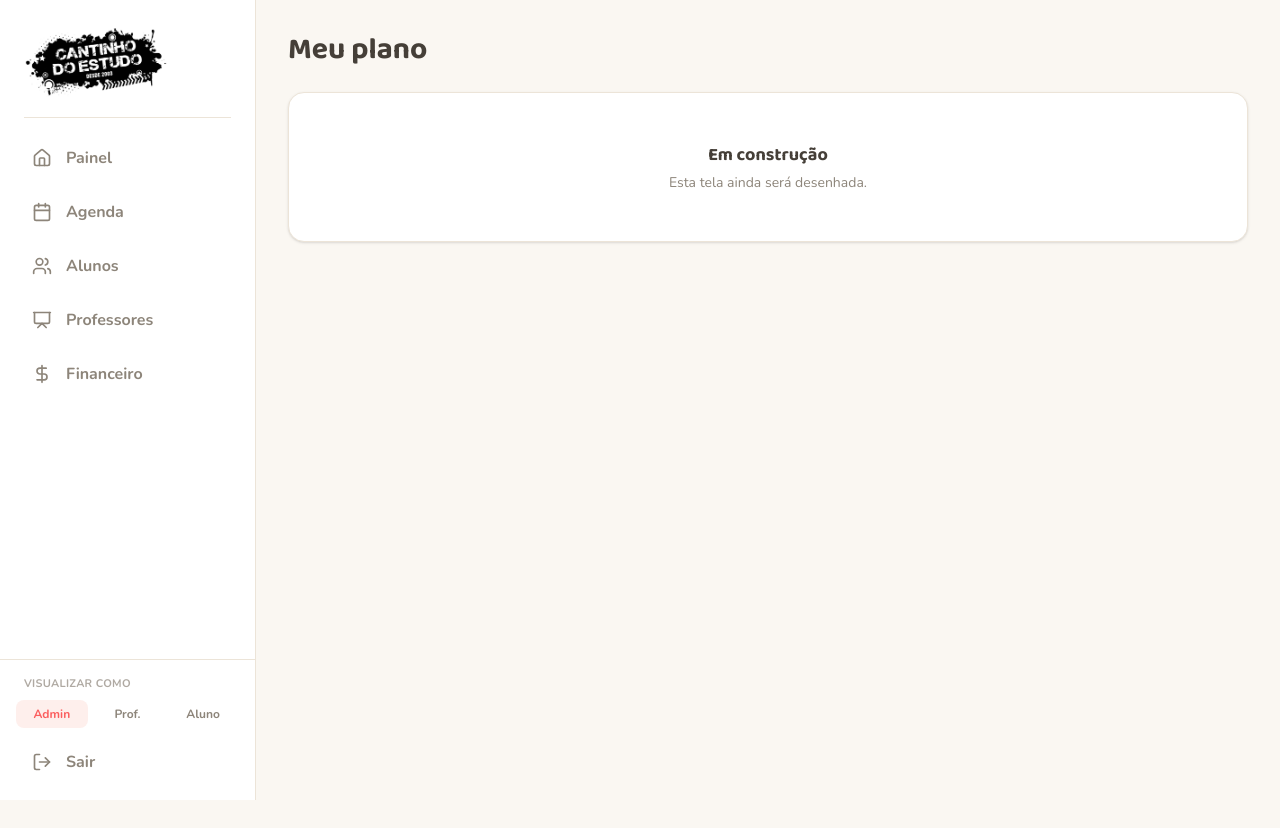
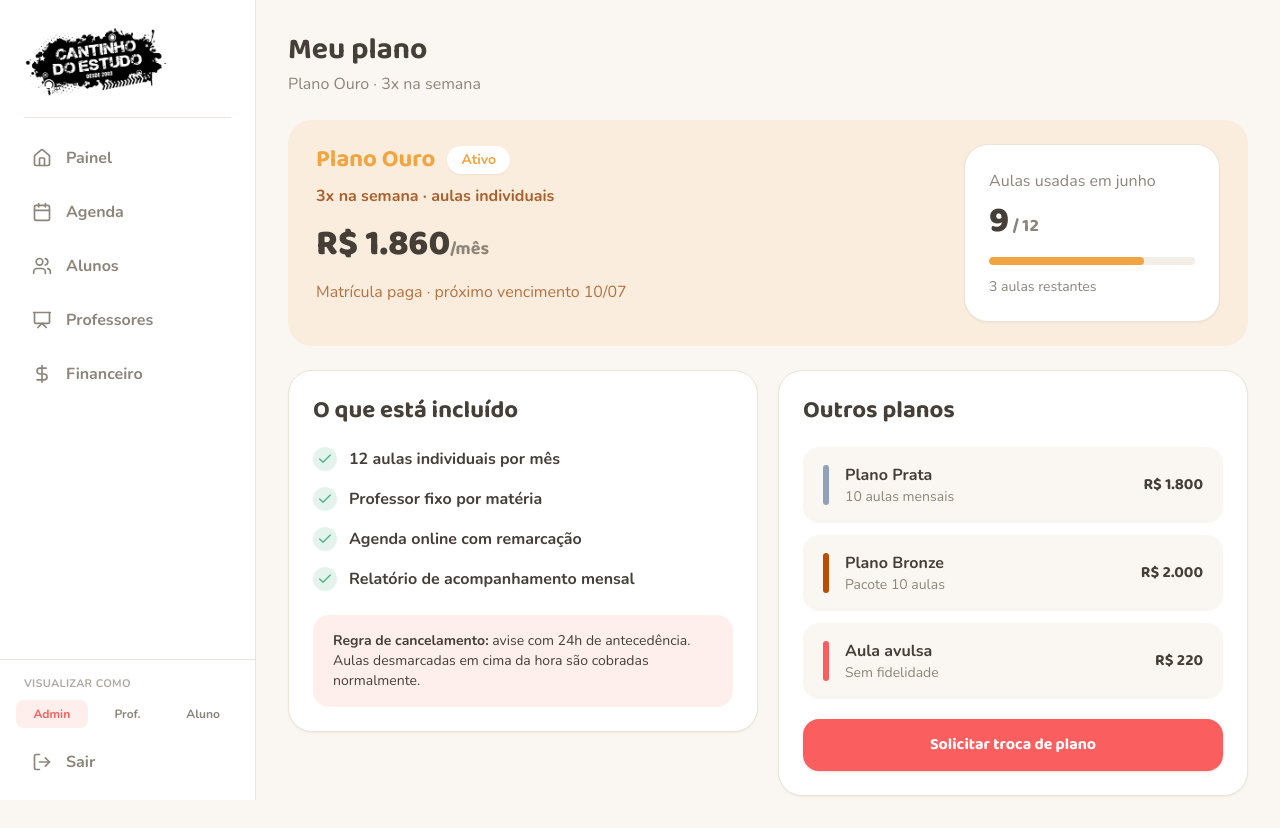
Before and after one commit to tcunha2004/cantinho-estudo-fe, an Angular app: page /plano in a window 1280 px wide. Before the commit the page ends 800 px from the top, so only its background shows below. Built offline with nearby package versions, Linux system fonts and the light colour scheme.

Commit message:
feat: my plan and payments pages in student dashboard

```diff
--- a/src/app/app.routes.ts
+++ b/src/app/app.routes.ts
@@ -61,15 +61,13 @@ export const routes: Routes = [
       // aluno
       {
         path: 'plano',
-        loadComponent: placeholder,
+        loadComponent: () => import('./pages/aluno/plano/plano').then((m) => m.Plano),
         title: pageTitle('Meu plano'),
-        data: { title: 'Meu plano' },
       },
       {
         path: 'pagamentos',
-        loadComponent: placeholder,
+        loadComponent: () => import('./pages/aluno/pagamentos/pagamentos').then((m) => m.Pagamentos),
         title: pageTitle('Pagamentos'),
-        data: { title: 'Pagamentos' },
       },
     ],
   },
--- a/src/app/pages/admin/aulas/aulas.html
+++ b/src/app/pages/admin/aulas/aulas.html
@@ -10,7 +10,7 @@
       @for (item of upcoming; track item.time + item.student) {
         <div class="flex items-center gap-4 rounded-2xl bg-cream px-5 py-4">
           <div class="flex w-24 flex-col items-start gap-0.5 shrink-0">
-            <span class="text-coral font-bold">{{ item.day }}</span>
+            <span class="font-bold text-accent">{{ item.day }}</span>
             <span class="font-display text-lg font-bold">{{ item.time }}</span>
           </div>
 
--- /dev/null
+++ b/src/app/pages/aluno/pagamentos/pagamentos.html
@@ -0,0 +1,46 @@
+<h1 class="font-display text-3xl font-bold">Pagamentos</h1>
+<p class="mt-1 text-ink-soft">Mensalidades e histórico</p>
+
+<!-- Próximo vencimento -->
+<section class="mt-6 flex flex-wrap items-center justify-between gap-6 rounded-3xl bg-accent-soft px-7 py-6">
+  <div>
+    <p class="text-ink-soft">Próximo vencimento</p>
+    <p class="mt-1 font-display text-3xl font-extrabold">
+      {{ nextAmount }}<span class="text-lg font-bold text-ink-soft"> · {{ nextDueDate }}</span>
+    </p>
+  </div>
+  <button
+    type="button"
+    class="rounded-2xl bg-accent px-8 py-3.5 font-display font-bold text-white shadow-sm transition-colors hover:bg-accent-strong"
+  >
+    Pagar agora
+  </button>
+</section>
+
+<!-- Histórico de pagamentos -->
+<app-card class="mt-6">
+  <h2 class="font-display text-2xl font-bold">Histórico de pagamentos</h2>
+
+  <ul class="mt-5 divide-y divide-line/70 border-t border-line/70">
+    @for (payment of payments; track payment.abbr) {
+      <li class="flex items-center gap-4 py-4">
+        <span
+          class="flex size-11 shrink-0 items-center justify-center rounded-full bg-cream text-xs font-extrabold text-ink-soft"
+        >
+          {{ payment.abbr }}
+        </span>
+        <div class="min-w-0">
+          <p class="truncate font-bold">{{ payment.label }}</p>
+          <p class="truncate text-sm text-ink-soft">{{ payment.method }}</p>
+        </div>
+        <p class="ml-auto whitespace-nowrap font-bold">{{ payment.amount }}</p>
+        <span
+          class="w-24 shrink-0 rounded-full py-1 text-center text-sm font-bold"
+          [class]="statusStyles[payment.status]"
+        >
+          {{ payment.status }}
+        </span>
+      </li>
+    }
+  </ul>
+</app-card>
--- /dev/null
+++ b/src/app/pages/aluno/pagamentos/pagamentos.ts
@@ -0,0 +1,37 @@
+import { ChangeDetectionStrategy, Component } from '@angular/core';
+import { Card } from '../../../shared/card/card';
+
+type PaymentStatus = 'Pago' | 'Em aberto';
+
+interface Payment {
+  abbr: string;
+  label: string;
+  method: string;
+  amount: string;
+  status: PaymentStatus;
+}
+
+@Component({
+  selector: 'app-pagamentos',
+  imports: [Card],
+  templateUrl: './pagamentos.html',
+  changeDetection: ChangeDetectionStrategy.OnPush,
+})
+export class Pagamentos {
+  // Dados mockados até a integração com o backend.
+  protected readonly nextAmount = 'R$ 1.860,00';
+  protected readonly nextDueDate = '10/07';
+
+  protected readonly payments: Payment[] = [
+    { abbr: 'JUL', label: 'Julho', method: 'Pix · aguardando', amount: 'R$ 1.860,00', status: 'Em aberto' },
+    { abbr: 'JUN', label: 'Junho', method: 'Cartão de crédito', amount: 'R$ 1.860,00', status: 'Pago' },
+    { abbr: 'MAI', label: 'Maio', method: 'Pix', amount: 'R$ 1.860,00', status: 'Pago' },
+    { abbr: 'ABR', label: 'Abril', method: 'Pix', amount: 'R$ 1.860,00', status: 'Pago' },
+    { abbr: 'MAT', label: 'Matrícula 2026', method: 'Cartão de crédito', amount: 'R$ 200,00', status: 'Pago' },
+  ];
+
+  protected readonly statusStyles: Record<PaymentStatus, string> = {
+    Pago: 'bg-subject-green/15 text-subject-green',
+    'Em aberto': 'bg-subject-amber/15 text-subject-amber',
+  };
+}
--- /dev/null
+++ b/src/app/pages/aluno/plano/plano.html
@@ -0,0 +1,78 @@
+<h1 class="font-display text-3xl font-bold">Meu plano</h1>
+<p class="mt-1 text-ink-soft">{{ planName }} · {{ frequency }}</p>
+
+<!-- Destaque do plano atual -->
+<section class="mt-6 flex flex-wrap items-start justify-between gap-6 rounded-3xl bg-subject-amber/12 px-7 py-6">
+  <div class="min-w-0">
+    <div class="flex flex-wrap items-center gap-3">
+      <h2 class="font-display text-2xl font-bold text-subject-amber">{{ planName }}</h2>
+      <span class="rounded-full bg-white px-3.5 py-1 text-sm font-bold text-subject-amber shadow-xs">
+        Ativo
+      </span>
+    </div>
+    <p class="mt-2 font-bold text-amber-800/80">{{ frequency }} · aulas individuais</p>
+    <p class="mt-4 font-display text-4xl font-extrabold">
+      {{ monthlyPrice }}<span class="text-lg font-bold text-ink-soft">/mês</span>
+    </p>
+    <p class="mt-4 text-amber-800/70">{{ enrollmentNote }}</p>
+  </div>
+
+  <!-- Uso de aulas no mês -->
+  <app-card class="w-full sm:w-64 sm:shrink-0">
+    <p class="text-ink-soft">Aulas usadas em {{ usageMonth }}</p>
+    <p class="mt-2 font-display text-4xl font-extrabold">
+      {{ lessonsUsed }}<span class="text-lg font-bold text-ink-soft"> / {{ lessonsTotal }}</span>
+    </p>
+    <div class="mt-4 h-2 overflow-hidden rounded-full bg-line/60">
+      <div class="h-full rounded-full bg-subject-amber" [style.width.%]="usagePercent"></div>
+    </div>
+    <p class="mt-3 text-sm text-ink-soft">{{ lessonsRemaining }} aulas restantes</p>
+  </app-card>
+</section>
+
+<div class="mt-6 grid items-start gap-5 lg:grid-cols-2">
+  <!-- O que está incluído -->
+  <app-card>
+    <h2 class="font-display text-2xl font-bold">O que está incluído</h2>
+
+    <ul class="mt-5 space-y-4">
+      @for (item of includes; track item) {
+        <li class="flex items-center gap-3">
+          <span class="flex size-6 shrink-0 items-center justify-center rounded-full bg-subject-green/15 text-subject-green">
+            <app-icon name="check" class="size-4" />
+          </span>
+          <span class="font-bold">{{ item }}</span>
+        </li>
+      }
+    </ul>
+
+    <p class="mt-6 rounded-2xl bg-accent-soft px-5 py-4 text-sm text-ink">
+      <span class="font-bold">Regra de cancelamento:</span> {{ cancellationRule }}
+    </p>
+  </app-card>
+
+  <!-- Outros planos -->
+  <app-card>
+    <h2 class="font-display text-2xl font-bold">Outros planos</h2>
+
+    <div class="mt-5 space-y-3">
+      @for (plan of otherPlans; track plan.name) {
+        <div class="flex items-center gap-4 rounded-2xl bg-cream px-5 py-4">
+          <span class="h-10 w-1.5 shrink-0 rounded-full" [class]="plan.barColor"></span>
+          <div class="min-w-0">
+            <p class="truncate font-bold">{{ plan.name }}</p>
+            <p class="truncate text-sm text-ink-soft">{{ plan.detail }}</p>
+          </div>
+          <p class="ml-auto font-display font-bold">{{ plan.price }}</p>
+        </div>
+      }
+    </div>
+
+    <button
+      type="button"
+      class="mt-5 w-full rounded-2xl bg-accent py-3.5 font-display font-bold text-white shadow-sm transition-colors hover:bg-accent-strong"
+    >
+      Solicitar troca de plano
+    </button>
+  </app-card>
+</div>
--- /dev/null
+++ b/src/app/pages/aluno/plano/plano.ts
@@ -0,0 +1,52 @@
+import { ChangeDetectionStrategy, Component } from '@angular/core';
+import { Card } from '../../../shared/card/card';
+import { Icon } from '../../../shared/icon/icon';
+
+interface OtherPlan {
+  name: string;
+  detail: string;
+  price: string;
+  barColor: string;
+}
+
+@Component({
+  selector: 'app-plano',
+  imports: [Card, Icon],
+  templateUrl: './plano.html',
+  changeDetection: ChangeDetectionStrategy.OnPush,
+})
+export class Plano {
+  // Dados mockados até a integração com o backend.
+  protected readonly planName = 'Plano Ouro';
+  protected readonly frequency = '3x na semana';
+  protected readonly monthlyPrice = 'R$ 1.860';
+  protected readonly enrollmentNote = 'Matrícula paga · próximo vencimento 10/07';
+
+  protected readonly lessonsUsed = 9;
+  protected readonly lessonsTotal = 12;
+  protected readonly usageMonth = 'junho';
+
+  protected readonly includes: string[] = [
+    '12 aulas individuais por mês',
+    'Professor fixo por matéria',
+    'Agenda online com remarcação',
+    'Relatório de acompanhamento mensal',
+  ];
+
+  protected readonly cancellationRule =
+    'avise com 24h de antecedência. Aulas desmarcadas em cima da hora são cobradas normalmente.';
+
+  protected readonly otherPlans: OtherPlan[] = [
+    { name: 'Plano Prata', detail: '10 aulas mensais', price: 'R$ 1.800', barColor: 'bg-slate-400' },
+    { name: 'Plano Bronze', detail: 'Pacote 10 aulas', price: 'R$ 2.000', barColor: 'bg-amber-700' },
+    { name: 'Aula avulsa', detail: 'Sem fidelidade', price: 'R$ 220', barColor: 'bg-accent' },
+  ];
+
+  protected get lessonsRemaining(): number {
+    return this.lessonsTotal - this.lessonsUsed;
+  }
+
+  protected get usagePercent(): number {
+    return (this.lessonsUsed / this.lessonsTotal) * 100;
+  }
+}
--- a/src/app/shared/icon/icon.ts
+++ b/src/app/shared/icon/icon.ts
@@ -12,7 +12,8 @@ export type IconName =
   | 'credit-card'
   | 'log-out'
   | 'search'
-  | 'plus';
+  | 'plus'
+  | 'check';
 
 @Component({
   selector: 'app-icon',
@@ -93,6 +94,9 @@ export type IconName =
           <path d="M5 12h14" />
           <path d="M12 5v14" />
         }
+        @case ('check') {
+          <path d="M20 6 9 17l-5-5" />
+        }
       }
     </svg>
   `,
```
